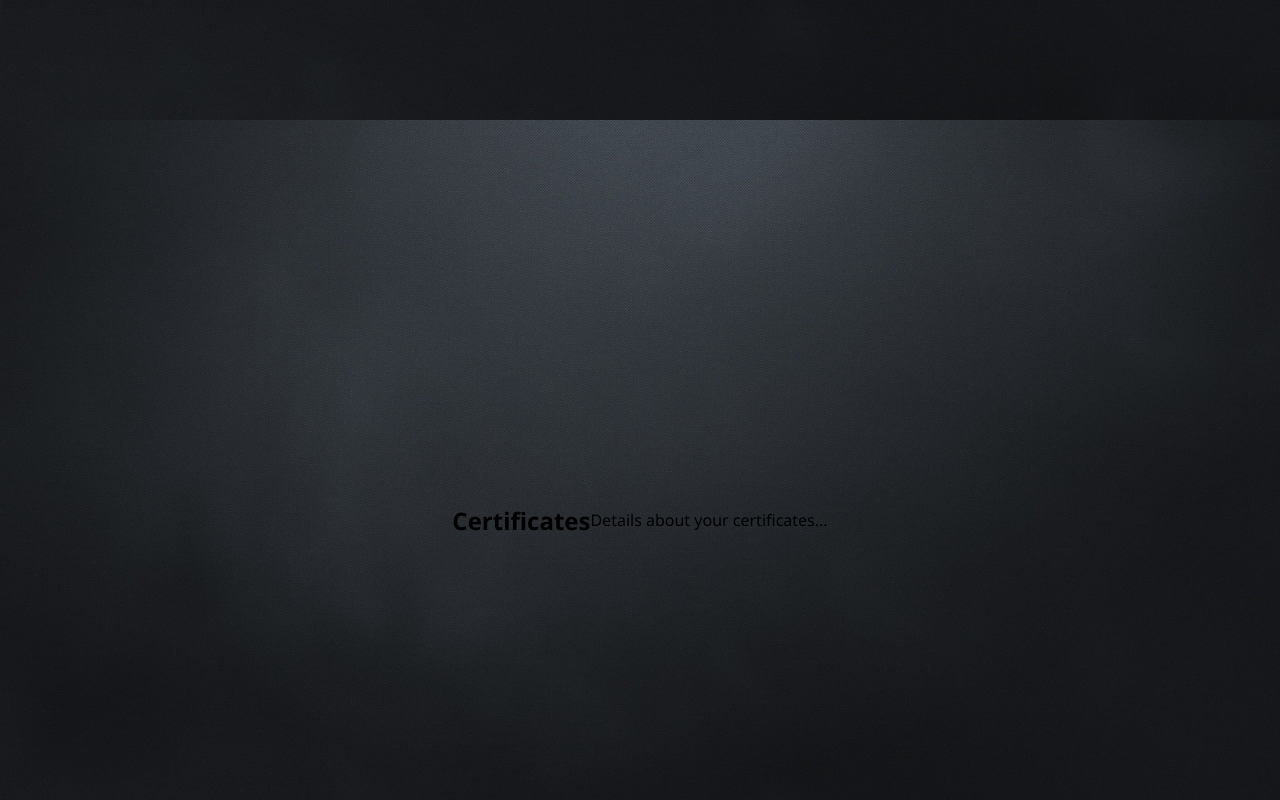
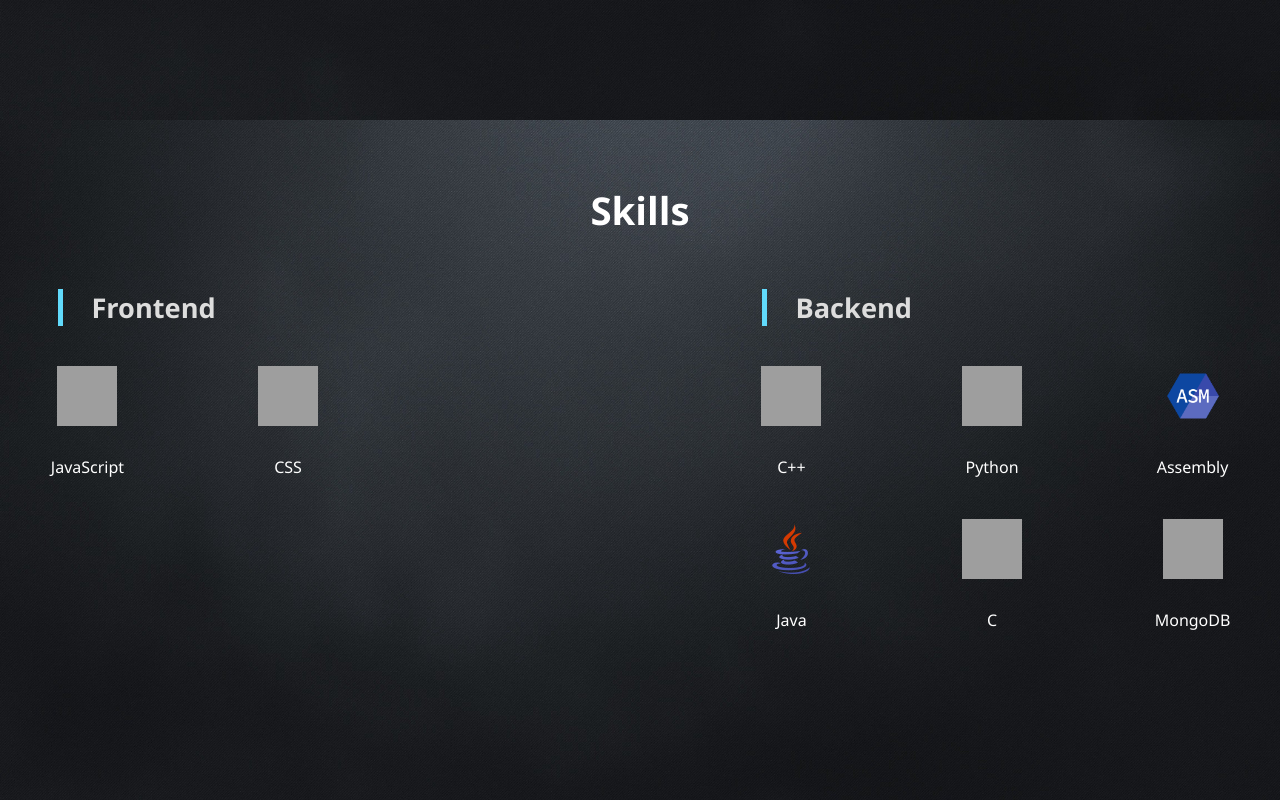
Before and after one commit to HarisMajeed05/bscs22017, a plain HTML site: page index.html in a window 1280 px wide. Shown: the part 1480-2280 px from the top of the page. Drawn offline with Linux system fonts and the light colour scheme; grey boxes are pictures that could not be loaded; a web font is replaced by a local one.

Commit message:
add skills

```diff
--- a/index.html
+++ b/index.html
@@ -14,7 +14,8 @@
     <nav>
         <ul class="navbar">
             <li class="logo">
-                <a href="mine.jpg" target="_blank">
+                <a href="https://drive.google.com/file/d/1VQg1lYuNCwmhDFdBXgl_e88wjQ8JZWeQ/view?usp=sharing"
+                    target="_blank">
                     <img src="mine.jpg" alt="Logo" class="logo-icon">
                 </a>
                 <a href="/">My Portfolio</a>
@@ -50,8 +51,59 @@
         </div>
     </section>
     <section id="skills">
-        <h2>Certificates</h2>
-        <p>Details about your certificates...</p>
+        <h2>Skills</h2>
+        <div class="skills-container">
+            <!-- Frontend Skills -->
+            <div class="skills-category">
+                <h3>Frontend</h3>
+                <div class="skills-grid">
+                    <div class="skill-item">
+                        <img src="https://upload.wikimedia.org/wikipedia/commons/6/6a/JavaScript-logo.png"
+                            alt="JavaScript Logo">
+                        <p>JavaScript</p>
+                    </div>
+                    <div class="skill-item">
+                        <img src="https://upload.wikimedia.org/wikipedia/commons/6/62/CSS3_logo.svg" alt="CSS Logo">
+                        <p>CSS</p>
+                    </div>
+                </div>
+            </div>
+
+            <!-- Backend Skills -->
+            <div class="skills-category">
+                <h3>Backend</h3>
+                <div class="skills-grid">
+                    <div class="skill-item">
+                        <img src="https://upload.wikimedia.org/wikipedia/commons/1/18/C_Programming_Language.svg"
+                            alt="C++ Logo">
+                        <p>C++</p>
+                    </div>
+                    <div class="skill-item">
+                        <img src="https://upload.wikimedia.org/wikipedia/commons/c/c3/Python-logo-notext.svg"
+                            alt="Python Language Icon">
+                        <p>Python</p>
+                    </div>
+                    <div class="skill-item">
+                        <img src="icons8-assembly-96.png" alt="Assembly Language Icon" />
+                        <p>Assembly</p>
+                    </div>
+                    <div class="skill-item">
+                        <img src="icons8-java-240.png" alt="MongoDB Logo">
+                        <p>Java</p>
+                    </div>
+                    <div class="skill-item">
+                        <img src="https://upload.wikimedia.org/wikipedia/commons/1/18/C_Programming_Language.svg"
+                            alt="C Language Icon">
+                        <p>C</p>
+                    </div>
+                    <div class="skill-item">
+                        <img src="https://upload.wikimedia.org/wikipedia/commons/9/93/MongoDB_Logo.svg"
+                            alt="MongoDB Logo">
+                        <p>MongoDB</p>
+                    </div>
+                </div>
+            </div>
+        </div>
     </section>
     <section id="education">
         <h2>Courses</h2>
--- a/style.css
+++ b/style.css
@@ -147,7 +147,7 @@ nav {
     margin-right: 5vw;
 }
 
-#skills {
+/* #skills {
     background-image: url('black3.jpg');
     background-size: cover;
     background-position: center;
@@ -157,6 +157,68 @@ nav {
     justify-content: center;
     align-items: center;
     position: relative;
+} */
+#skills {
+    background-image: url('black3.jpg');
+    background-size: cover;
+    background-position: center;
+    background-repeat: no-repeat;
+    min-height: 100vh;
+    /* Set minimum height */
+    position: relative;
+    text-align: left;
+    width: 100%;
+    margin: 0;
+    /* Ensure there is no margin */
+}
+
+h2 {
+    font-size: 2.4rem;
+    text-align: center;
+    margin: 0;
+    /* Reset margin */
+    padding-top: 5%;
+    color: white;
+}
+
+.skills-container {
+    display: flex;
+    justify-content: space-between;
+    margin-top: 2%;
+}
+
+.skills-category {
+    width: 45%;
+}
+
+.skills-category h3 {
+    font-size: 1.7rem;
+    color: #ddd;
+    margin-bottom: 7%;
+    border-left: 5px solid #61dafb;
+    padding-left: 5%;
+    margin-left: 10%;
+}
+
+.skills-grid {
+    display: grid;
+    grid-template-columns: repeat(3, 1fr);
+    gap: 2vw;
+}
+
+.skill-item {
+    text-align: center;
+}
+
+.skill-item img {
+    width: 60px;
+    height: 60px;
+    margin-bottom: 5%;
+}
+
+.skill-item p {
+    font-size: 16px;
+    color: white;
 }
 
 #education {
```
Also changed, not shown: assembly.png (added), icons8-assembly-96.png (added), icons8-java-240.png (added).
